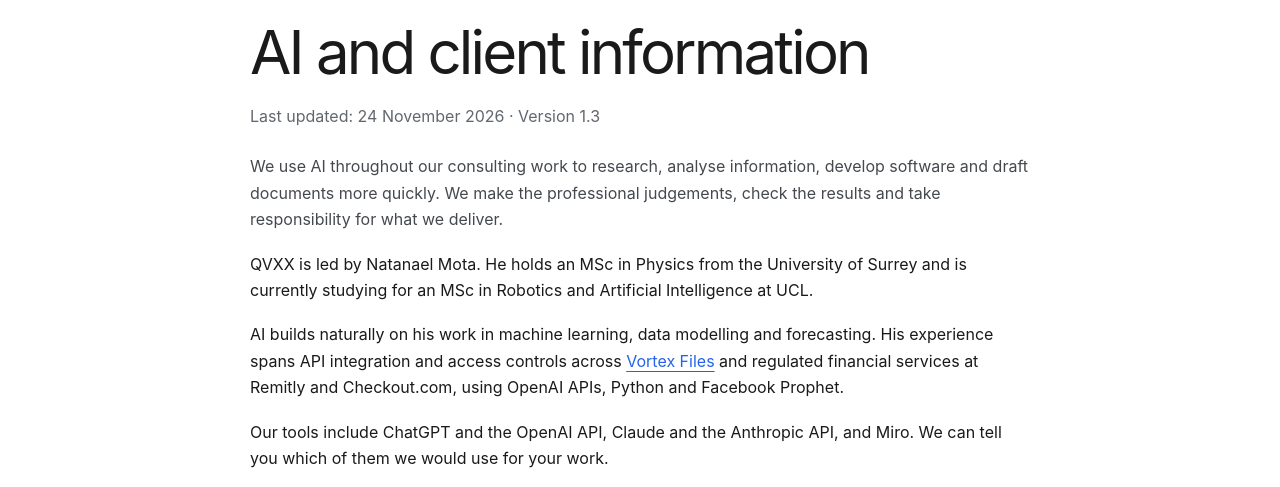
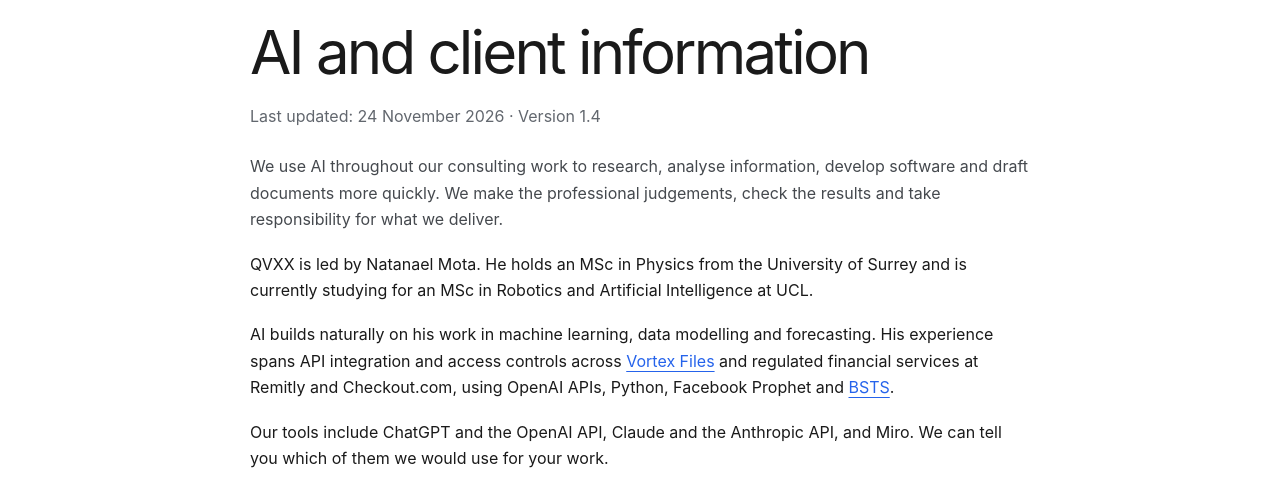
Before and after one commit to QVXXLabs/qvxx-website, a Jekyll site: the page ai-policy/index.html, which Jekyll copies as it is, in a window 1280 px wide and 900 px high. Shown: the part 157-644 px from the top of the window. Built offline with Jekyll 4.4.1, drawn with Linux system fonts in a browser that asks for light colours.

Commit message:
Link BSTS experience to Google research paper

```diff
--- a/ai-policy/index.html
+++ b/ai-policy/index.html
@@ -33,13 +33,13 @@
   <main id="main" class="policy wrap" tabindex="-1">
     <h1>AI and client information</h1>
 
-    <p class="meta">Last updated: 24 November 2026 · Version 1.3</p>
+    <p class="meta">Last updated: 24 November 2026 · Version 1.4</p>
 
     <p class="intro">We use AI throughout our consulting work to research, analyse information, develop software and draft documents more quickly. We make the professional judgements, check the results and take responsibility for what we deliver.</p>
 
     <p>QVXX is led by Natanael Mota. He holds an MSc in Physics from the University of Surrey and is currently studying for an MSc in Robotics and Artificial Intelligence at UCL.</p>
 
-    <p>AI builds naturally on his work in machine learning, data modelling and forecasting. His experience spans API integration and access controls across <a href="https://vortexfiles.qvxx.ai/">Vortex Files</a> and regulated financial services at Remitly and Checkout.com, using OpenAI APIs, Python and Facebook Prophet.</p>
+    <p>AI builds naturally on his work in machine learning, data modelling and forecasting. His experience spans API integration and access controls across <a href="https://vortexfiles.qvxx.ai/">Vortex Files</a> and regulated financial services at Remitly and Checkout.com, using OpenAI APIs, Python, Facebook Prophet and <a href="https://research.google/pubs/inferring-causal-impact-using-bayesian-structural-time-series-models/">BSTS</a>.</p>
 
     <p>Our tools include ChatGPT and the OpenAI API, Claude and the Anthropic API, and Miro. We can tell you which of them we would use for your work.</p>
 
```
